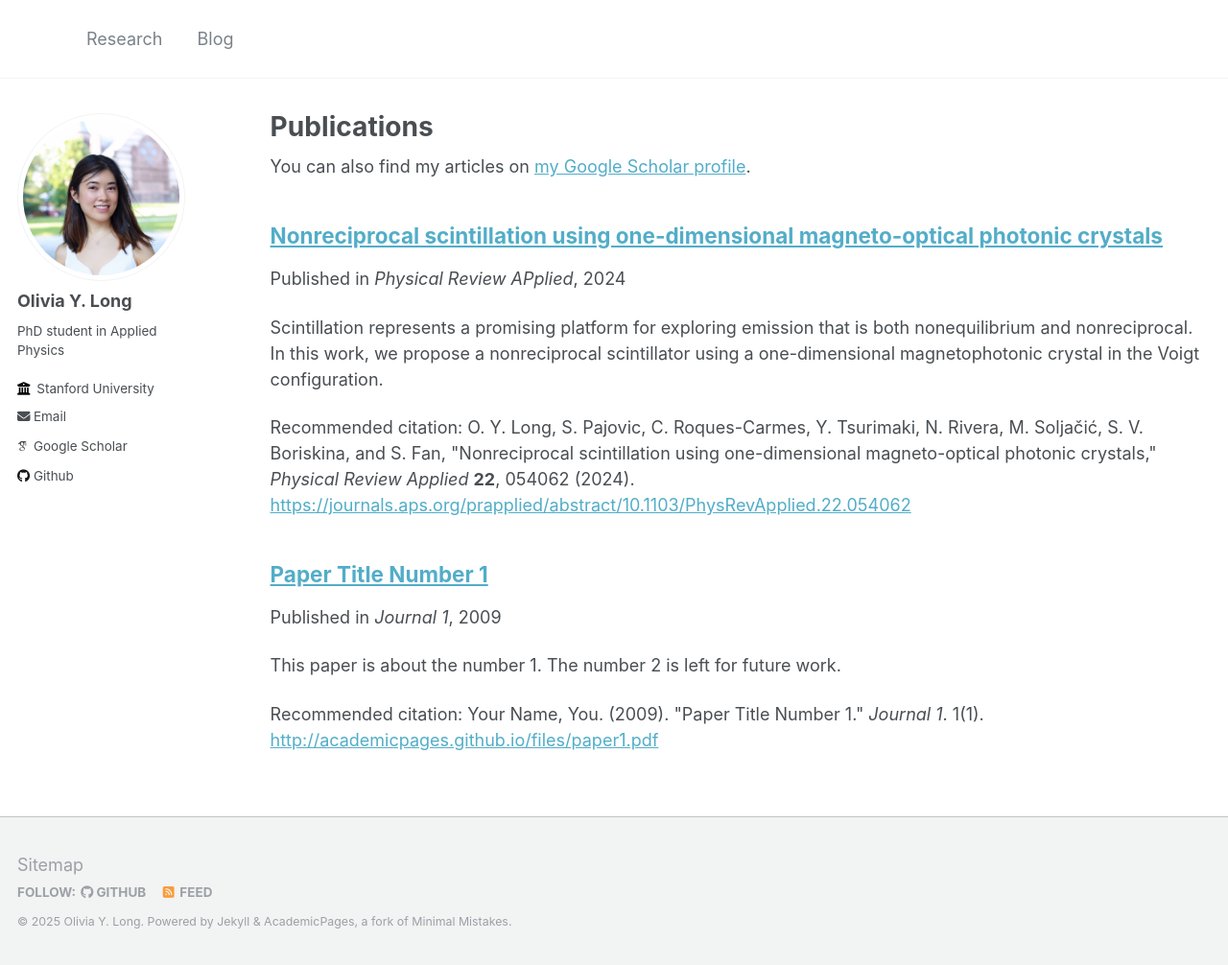
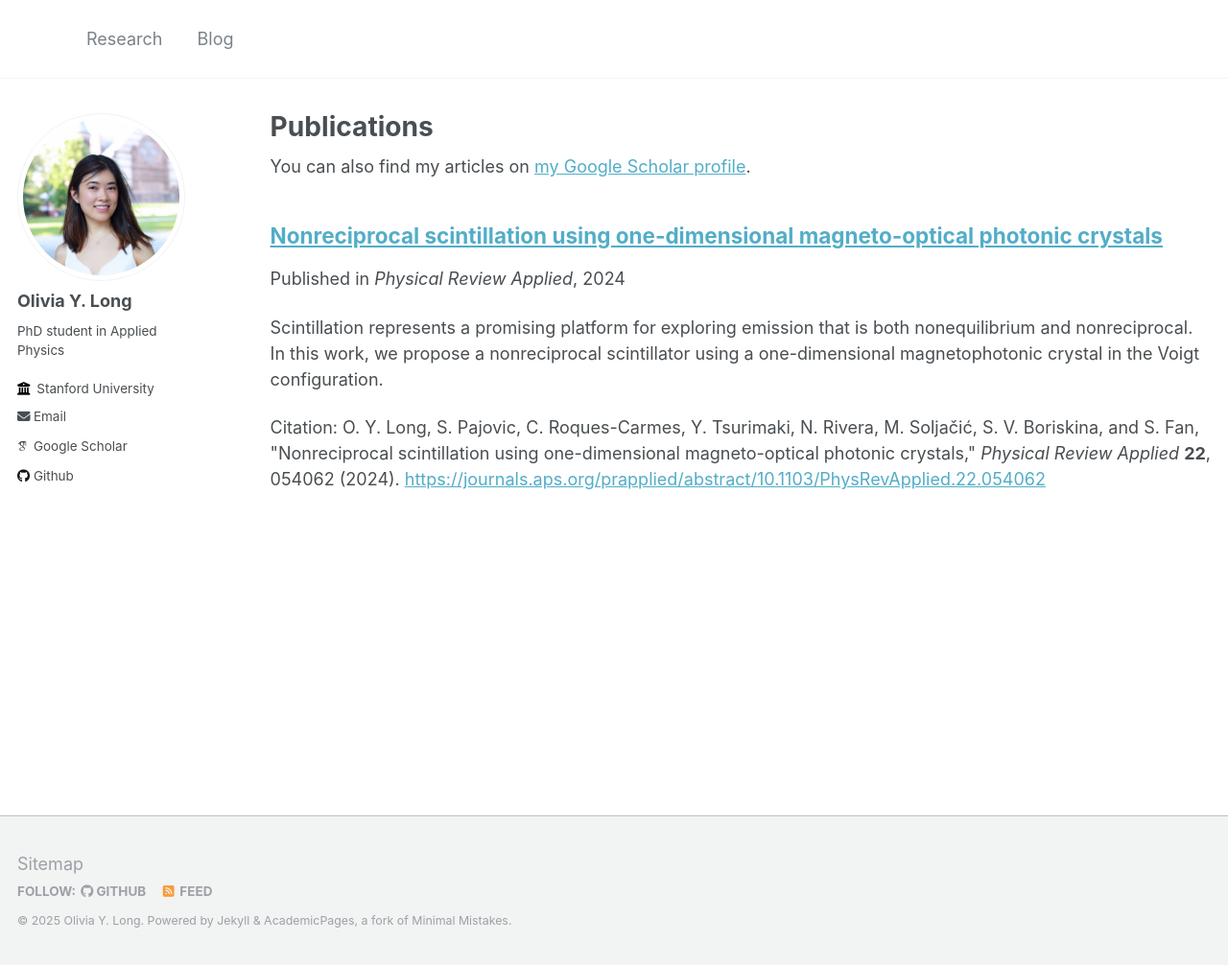
Before and after one commit to oliviaylong/oliviaylong.github.io, a Jekyll site: the page built from _pages/publications.md, in a window 1280 px wide and 1006 px high. Shown: the whole window at 96% size. Built offline with Jekyll 4.4.1, drawn with Linux system fonts in a browser that asks for light colours; some web fonts are replaced.

Commit message:
updated archive-single

```diff
--- a/_includes/archive-single.html
+++ b/_includes/archive-single.html
@@ -53,9 +53,9 @@
     {% endif %}
 
     {% if post.citation and post.paperurl %}
-      <p>Recommended citation: {{ post.citation }} <a href="{{ post.paperurl }}">{{ post.paperurl }}</a></p>
+      <p>Citation: {{ post.citation }} <a href="{{ post.paperurl }}">{{ post.paperurl }}</a></p>
     {% elsif post.citation %}
-      <p>Recommended citation: {{ post.citation }} </p>
+      <p>Citation: {{ post.citation }} </p>
     {% elsif post.paperurl %}
       <p class="wordwrap">Download <a href=" {{ post.paperurl }} ">here</a></p>
     {% endif %}
--- a/_publications/2009-10-01-paper-title-number-1.md
+++ /dev/null
@@ -1,12 +0,0 @@
----
-title: "Paper Title Number 1"
-collection: publications
-permalink: /publication/2009-10-01-paper-title-number-1
-excerpt: 'This paper is about the number 1. The number 2 is left for future work.'
-date: 2009-10-01
-venue: 'Journal 1'
-paperurl: 'http://academicpages.github.io/files/paper1.pdf'
-citation: 'Your Name, You. (2009). &quot;Paper Title Number 1.&quot; <i>Journal 1</i>. 1(1).'
----
-
-The contents above will be part of a list of publications, if the user clicks the link for the publication than the contents of section will be rendered as a full page, allowing you to provide more information about the paper for the reader. When publications are displayed as a single page, the contents of the above "citation" field will automatically be included below this section in a smaller font.
```
Also changed, not shown: _publications/2024-11-01-nonrecip-scint.md (+1 -1 lines).
